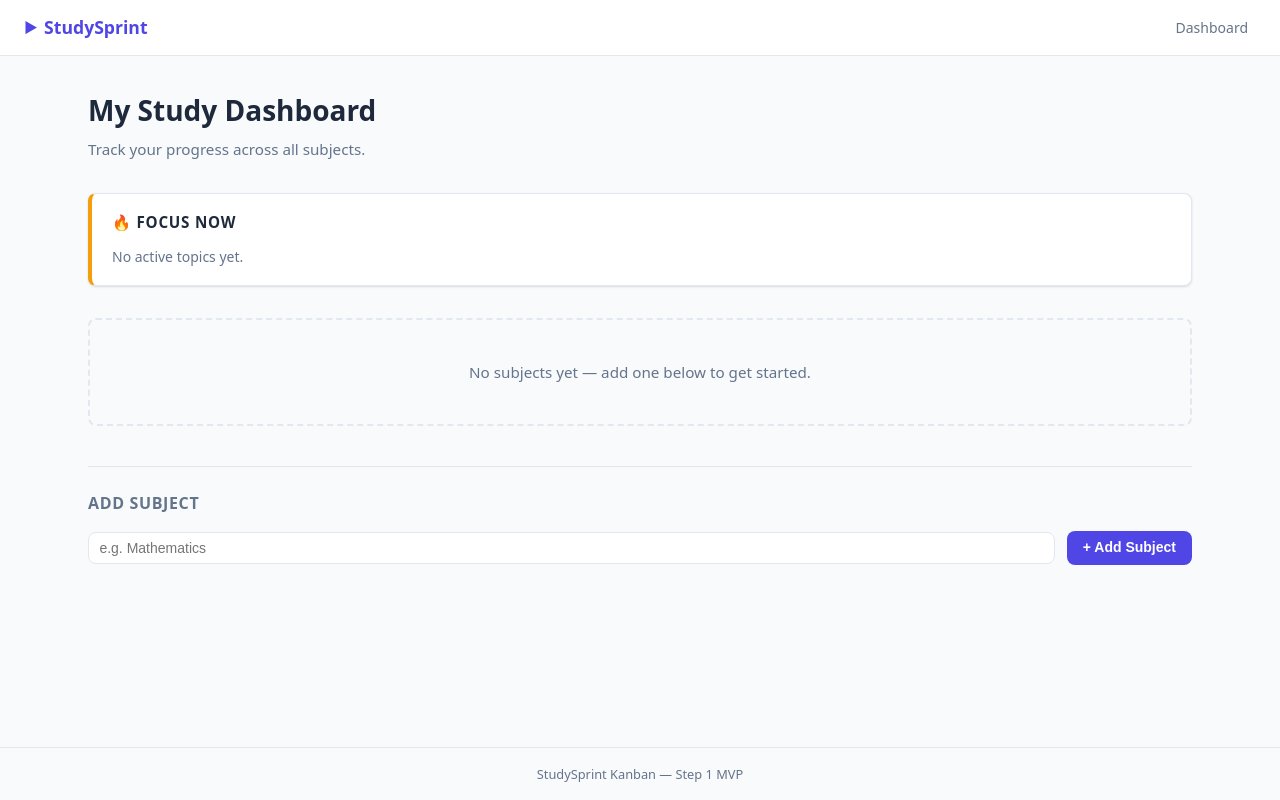
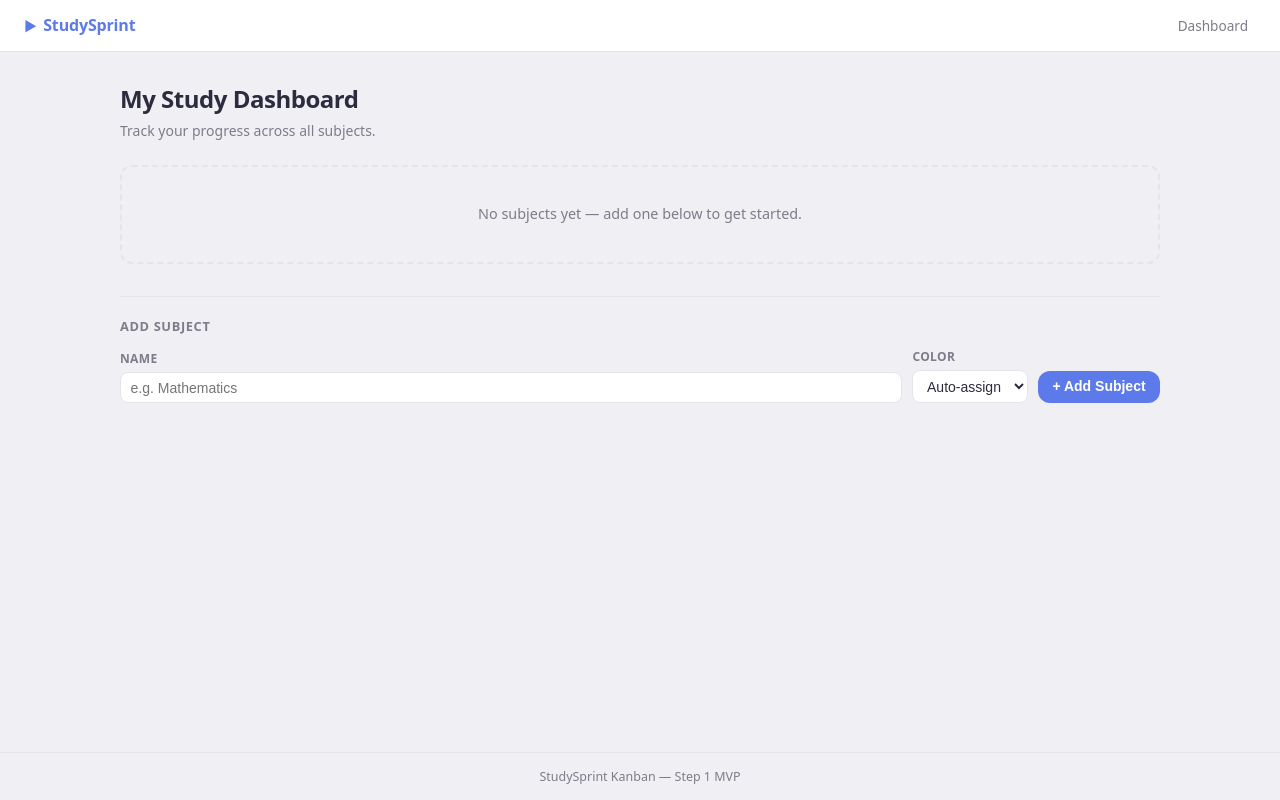
Before and after one commit to zayzyyazy/Studysprint-kanban, a Flask app: page / in a window 1280 px wide. Run offline with Flask 3, Linux system fonts and the light colour scheme; data that the repository does not hold is empty.

Commit message:
feat: pastel redesign + Subject color field, remove Focus section
- app.py: add SUBJECT_COLORS palette, Subject.color column
  (server_default for existing rows), random auto-assign when form
  omits color, remove focus_topics from dashboard route
- dashboard.html: per-subject colored left border and progress fill,
  color select in Add Subject form, focus section removed
- styles.css: calm #f0f0f4 background, 2-column subject grid, borderless
  cards with 4px left accent and 0.75rem radius, soft shadows, tighter
  spacing throughout, pastel kanban column headers, focus styles removed

https://claude.ai/code/session_01RntwEUWJXvFdCgphXc5HC7

```diff
--- a/app.py
+++ b/app.py
@@ -1,5 +1,6 @@
 from flask import Flask, render_template, redirect, url_for, request
 from flask_sqlalchemy import SQLAlchemy
+import random
 
 app = Flask(__name__)
 
@@ -13,12 +14,26 @@ app.config["SQLALCHEMY_TRACK_MODIFICATIONS"] = False
 db = SQLAlchemy(app)
 
 # ---------------------------------------------------------------------------
+# Palette
+# ---------------------------------------------------------------------------
+
+SUBJECT_COLORS = [
+    "#5C7AEA",
+    "#6A9C89",
+    "#8E7DBE",
+    "#C97B63",
+    "#5F6F94",
+    "#C8B6A6",
+]
+
+# ---------------------------------------------------------------------------
 # Models
 # ---------------------------------------------------------------------------
 
 class Subject(db.Model):
-    id   = db.Column(db.Integer, primary_key=True)
-    name = db.Column(db.String(120), nullable=False)
+    id    = db.Column(db.Integer, primary_key=True)
+    name  = db.Column(db.String(120), nullable=False)
+    color = db.Column(db.String(7),   nullable=False, server_default="#5C7AEA")
 
     topics = db.relationship("Topic", backref="subject", lazy=True)
 
@@ -49,25 +64,22 @@ STATUS_COLUMN = {
     "Done":        "done",
 }
 
-VALID_STATUSES = list(STATUS_COLUMN.keys())  # ["Not Started", "In Progress", "Done"]
+VALID_STATUSES = list(STATUS_COLUMN.keys())
 
 
 def priority_score(topic) -> float:
-    """Higher score → shown first within a column."""
     remaining       = 1 - topic.completion / 100
     difficulty_norm = topic.difficulty / 10
     return remaining * (0.6 + 0.4 * difficulty_norm)
 
 
 def subject_completion(subject) -> int:
-    """Average completion of all topics, rounded to nearest int."""
     if not subject.topics:
         return 0
     return round(sum(t.completion for t in subject.topics) / len(subject.topics))
 
 
 def parse_topic_form(form) -> tuple:
-    """Extract, validate, and clamp topic fields from a POST form."""
     title = form.get("title", "").strip()
 
     try:
@@ -84,7 +96,7 @@ def parse_topic_form(form) -> tuple:
     if status not in VALID_STATUSES:
         status = "Not Started"
 
-    if status == "Done":        # Done always means 100 %
+    if status == "Done":
         completion = 100
 
     return title, difficulty, completion, status
@@ -101,32 +113,24 @@ def dashboard():
         {
             "id":                 s.id,
             "name":               s.name,
+            "color":              s.color,
             "overall_completion": subject_completion(s),
             "topic_count":        len(s.topics),
         }
         for s in subjects
     ]
-
-    incomplete = Topic.query.filter(Topic.completion < 100).all()
-    incomplete.sort(key=priority_score, reverse=True)
-    focus_topics = [
-        {
-            "title":       t.title,
-            "subject_name": t.subject.name,
-            "completion":  t.completion,
-        }
-        for t in incomplete[:5]
-    ]
-
     return render_template("dashboard.html", subjects=subject_data,
-                           focus_topics=focus_topics)
+                           subject_colors=SUBJECT_COLORS)
 
 
 @app.route("/subjects", methods=["POST"])
 def add_subject():
     name = request.form.get("name", "").strip()
     if name:
-        db.session.add(Subject(name=name))
+        color = request.form.get("color", "").strip()
+        if color not in SUBJECT_COLORS:
+            color = random.choice(SUBJECT_COLORS)
+        db.session.add(Subject(name=name, color=color))
         db.session.commit()
     return redirect(url_for("dashboard"))
 
@@ -166,7 +170,7 @@ def subject(subject_id: int):
 
 @app.route("/subjects/<int:subject_id>/topics", methods=["POST"])
 def add_topic(subject_id: int):
-    db.get_or_404(Subject, subject_id)  # 404 if subject doesn't exist
+    db.get_or_404(Subject, subject_id)
     title, difficulty, completion, status = parse_topic_form(request.form)
     if title:
         db.session.add(Topic(
--- a/static/styles.css
+++ b/static/styles.css
@@ -1,25 +1,25 @@
 /* =========================================================
-   StudySprint Kanban – Step 1 MVP  |  styles.css
+   StudySprint Kanban  |  styles.css
    ========================================================= */
 
 /* ----- Reset & base ------------------------------------ */
 *, *::before, *::after { box-sizing: border-box; margin: 0; padding: 0; }
 
 :root {
-  --bg:          #f8fafc;
+  --bg:          #f0f0f4;
   --surface:     #ffffff;
-  --border:      #e2e8f0;
-  --text:        #1e293b;
-  --text-muted:  #64748b;
-  --accent:      #4f46e5;
+  --border:      #e4e4ea;
+  --text:        #2c2c3e;
+  --text-muted:  #7c7c8a;
+  --accent:      #5C7AEA;
 
-  --col-not-started: #94a3b8;
-  --col-in-progress: #f59e0b;
-  --col-done:        #22c55e;
+  --col-not-started: #a0a8bb;
+  --col-in-progress: #c4935a;
+  --col-done:        #6a9c89;
 
-  --radius:  0.5rem;
-  --shadow:  0 1px 3px rgba(0,0,0,.08), 0 1px 2px rgba(0,0,0,.06);
-  --shadow-md: 0 4px 6px -1px rgba(0,0,0,.1), 0 2px 4px -1px rgba(0,0,0,.06);
+  --radius:    0.75rem;
+  --shadow:    0 1px 4px rgba(0,0,0,.06), 0 1px 2px rgba(0,0,0,.04);
+  --shadow-md: 0 4px 12px rgba(0,0,0,.09);
 }
 
 html { font-size: 16px; }
@@ -28,7 +28,7 @@ body {
   font-family: system-ui, -apple-system, "Segoe UI", Roboto, sans-serif;
   background: var(--bg);
   color: var(--text);
-  line-height: 1.6;
+  line-height: 1.55;
   min-height: 100vh;
   display: flex;
   flex-direction: column;
@@ -42,7 +42,7 @@ a { color: inherit; text-decoration: none; }
   background: var(--surface);
   border-bottom: 1px solid var(--border);
   padding: 0 1.5rem;
-  height: 3.5rem;
+  height: 3.25rem;
   display: flex;
   align-items: center;
   justify-content: space-between;
@@ -53,19 +53,20 @@ a { color: inherit; text-decoration: none; }
 
 .site-logo {
   font-weight: 700;
-  font-size: 1.1rem;
+  font-size: 1rem;
   color: var(--accent);
   display: flex;
   align-items: center;
   gap: 0.4rem;
+  letter-spacing: -0.01em;
 }
 
-.logo-icon { font-size: 0.9rem; }
+.logo-icon { font-size: 0.85rem; }
 
 .site-nav a {
-  font-size: 0.875rem;
+  font-size: 0.85rem;
   color: var(--text-muted);
-  padding: 0.25rem 0.5rem;
+  padding: 0.2rem 0.5rem;
   border-radius: var(--radius);
   transition: background 0.15s;
 }
@@ -76,16 +77,16 @@ a { color: inherit; text-decoration: none; }
 /* ----- Main -------------------------------------------- */
 .site-main {
   flex: 1;
-  padding: 2rem 1.5rem;
-  max-width: 72rem;
+  padding: 1.75rem 1.5rem;
+  max-width: 68rem;
   width: 100%;
   margin: 0 auto;
 }
 
 .site-footer {
   text-align: center;
-  padding: 1rem;
-  font-size: 0.8rem;
+  padding: 0.875rem;
+  font-size: 0.78rem;
   color: var(--text-muted);
   border-top: 1px solid var(--border);
 }
@@ -93,24 +94,25 @@ a { color: inherit; text-decoration: none; }
 
 /* ----- Page header ------------------------------------- */
 .page-header {
-  margin-bottom: 2rem;
+  margin-bottom: 1.5rem;
 }
 
 .page-header h1 {
-  font-size: 1.75rem;
+  font-size: 1.5rem;
   font-weight: 700;
-  margin-bottom: 0.25rem;
+  margin-bottom: 0.15rem;
+  letter-spacing: -0.02em;
 }
 
 .subtitle {
   color: var(--text-muted);
-  font-size: 0.95rem;
+  font-size: 0.875rem;
 }
 
 .back-link {
   display: inline-block;
   color: var(--text-muted);
-  font-size: 0.875rem;
+  font-size: 0.85rem;
   margin-bottom: 0.5rem;
   transition: color 0.15s;
 }
@@ -334,13 +342,13 @@ a { color: inherit; text-decoration: none; }
 
 
 /* =========================================================
-   Forms, buttons, panels  (Step 2 – DB + CRUD forms)
+   Forms, buttons, panels
    ========================================================= */
 
 /* ----- Buttons ----------------------------------------- */
 .btn {
   display: inline-block;
-  padding: 0.45rem 1rem;
+  padding: 0.4rem 0.9rem;
   border: none;
   border-radius: var(--radius);
   font-size: 0.875rem;
@@ -351,35 +359,35 @@ a { color: inherit; text-decoration: none; }
   white-space: nowrap;
 }
 
-.btn:hover  { opacity: 0.88; }
-.btn:active { opacity: 0.75; }
+.btn:hover  { opacity: 0.87; }
+.btn:active { opacity: 0.73; }
 
 .btn--primary   { background: var(--accent); color: #fff; }
-.btn--secondary { background: #e2e8f0;       color: var(--text); }
-.btn--danger    { background: #ef4444;        color: #fff; }
+.btn--secondary { background: #e8e8ed;       color: var(--text); }
+.btn--danger    { background: #d95f5f;        color: #fff; }
 
 .btn--sm {
-  padding: 0.3rem 0.7rem;
-  font-size: 0.8rem;
+  padding: 0.28rem 0.65rem;
+  font-size: 0.78rem;
 }
 
 
 /* ----- Form inputs ------------------------------------- */
 .form-label {
   display: block;
-  font-size: 0.78rem;
+  font-size: 0.75rem;
   font-weight: 600;
   color: var(--text-muted);
-  margin-bottom: 0.25rem;
+  margin-bottom: 0.2rem;
   text-transform: uppercase;
   letter-spacing: 0.03em;
 }
 
 .form-input {
   width: 100%;
-  padding: 0.45rem 0.65rem;
+  padding: 0.4rem 0.6rem;
   border: 1px solid var(--border);
-  border-radius: var(--radius);
+  border-radius: calc(var(--radius) - 0.25rem);
   font-size: 0.875rem;
   color: var(--text);
   background: var(--surface);
@@ -417,28 +425,26 @@ a { color: inherit; text-decoration: none; }
 
 /* ----- Add panel (Add Subject / Add Topic) ------------- */
 .add-panel {
-  margin-top: 2.5rem;
-  padding-top: 1.5rem;
+  margin-top: 2rem;
+  padding-top: 1.25rem;
   border-top: 1px solid var(--border);
 }
 
 .add-panel__title {
-  font-size: 1rem;
+  font-size: 0.8rem;
   font-weight: 600;
   color: var(--text-muted);
-  margin-bottom: 0.875rem;
+  margin-bottom: 0.75rem;
   text-transform: uppercase;
-  letter-spacing: 0.04em;
+  letter-spacing: 0.05em;
 }
 
 .add-form {
   display: flex;
-  gap: 0.75rem;
-  align-items: center;
+  gap: 0.65rem;
+  align-items: flex-end;
   flex-wrap: wrap;
 }
-
-.add-form .form-input { flex: 1; min-width: 14rem; }
 
 .add-form--topic { display: block; }
 
@@ -479,54 +485,9 @@ a { color: inherit; text-decoration: none; }
 .empty-state {
   text-align: center;
   color: var(--text-muted);
-  font-size: 0.95rem;
-  padding: 2.5rem 1rem;
+  font-size: 0.9rem;
+  padding: 2.25rem 1rem;
   border: 2px dashed var(--border);
   border-radius: var(--radius);
-  margin-bottom: 1.5rem;
+  margin-bottom: 1.25rem;
 }
-
-
-/* ----- Focus Now section ------------------------------- */
-.focus-section {
-  background: var(--surface);
-  border: 1px solid var(--border);
-  border-left: 4px solid #f59e0b;
-  border-radius: var(--radius);
-  padding: 1rem 1.25rem;
-  margin-bottom: 2rem;
-  box-shadow: var(--shadow);
-}
-
-.focus-section__title {
-  font-size: 0.95rem;
-  font-weight: 700;
-  text-transform: uppercase;
-  letter-spacing: 0.05em;
-  color: var(--text);
-  margin-bottom: 0.75rem;
-}
-
-.focus-list {
-  list-style: none;
-  display: flex;
-  flex-direction: column;
-  gap: 0.4rem;
-}
-
-.focus-item {
-  display: flex;
-  align-items: center;
-  gap: 0.45rem;
-  font-size: 0.875rem;
-}
-
-.focus-item__title   { font-weight: 600; color: var(--text); }
-.focus-item__sep     { color: var(--border); }
-.focus-item__subject { color: var(--text-muted); font-size: 0.8rem; }
-.focus-item__pct     { font-weight: 600; color: #f59e0b; margin-left: auto; }
-
-.focus-empty {
-  font-size: 0.875rem;
-  color: var(--text-muted);
-}
--- a/templates/dashboard.html
+++ b/templates/dashboard.html
@@ -8,38 +8,22 @@
   <p class="subtitle">Track your progress across all subjects.</p>
 </section>
 
-<section class="focus-section">
-  <h2 class="focus-section__title">🔥 Focus Now</h2>
-  {% if focus_topics %}
-  <ul class="focus-list">
-    {% for t in focus_topics %}
-    <li class="focus-item">
-      <span class="focus-item__title">{{ t.title }}</span>
-      <span class="focus-item__sep">—</span>
-      <span class="focus-item__subject">{{ t.subject_name[:10] }}{% if t.subject_name|length > 10 %}…{% endif %}</span>
-      <span class="focus-item__sep">—</span>
-      <span class="focus-item__pct">{{ t.completion }}%</span>
-    </li>
-    {% endfor %}
-  </ul>
-  {% else %}
-  <p class="focus-empty">No active topics yet.</p>
-  {% endif %}
-</section>
-
 {% if subjects %}
 <div class="subject-grid">
   {% for subj in subjects %}
-  <a href="{{ url_for('subject', subject_id=subj.id) }}" class="subject-card">
+  <a href="{{ url_for('subject', subject_id=subj.id) }}"
+     class="subject-card"
+     style="border-left-color: {{ subj.color }}">
     <div class="subject-card__header">
       <h2 class="subject-card__name">{{ subj.name }}</h2>
       <span class="subject-card__count">{{ subj.topic_count }} topic{% if subj.topic_count != 1 %}s{% endif %}</span>
     </div>
 
-    <div class="subject-card__pct">{{ subj.overall_completion }}%</div>
+    <div class="subject-card__pct" style="color: {{ subj.color }}">{{ subj.overall_completion }}%</div>
 
     <div class="progress-track">
-      <div class="progress-fill" style="width: {{ subj.overall_completion }}%"></div>
+      <div class="progress-fill"
+           style="width: {{ subj.overall_completion }}%; background: {{ subj.color }}"></div>
     </div>
 
     <span class="subject-card__cta">View Board &rarr;</span>
@@ -53,15 +37,34 @@
 <section class="add-panel">
   <h2 class="add-panel__title">Add Subject</h2>
   <form method="POST" action="{{ url_for('add_subject') }}" class="add-form">
+    <div class="form-group form-group--grow">
+      <label class="form-label" for="subject-name">Name</label>
       <input
         type="text"
+        id="subject-name"
         name="name"
         placeholder="e.g. Mathematics"
         required
         class="form-input"
         autocomplete="off"
       />
+    </div>
+    <div class="form-group">
+      <label class="form-label" for="subject-color">Color</label>
+      <select id="subject-color" name="color" class="form-input color-select">
+        <option value="">Auto-assign</option>
+        <option value="#5C7AEA">Periwinkle</option>
+        <option value="#6A9C89">Sage</option>
+        <option value="#8E7DBE">Lavender</option>
+        <option value="#C97B63">Terracotta</option>
+        <option value="#5F6F94">Slate</option>
+        <option value="#C8B6A6">Warm Grey</option>
+      </select>
+    </div>
+    <div class="form-group form-group--btn">
+      <label class="form-label">&nbsp;</label>
       <button type="submit" class="btn btn--primary">+ Add Subject</button>
+    </div>
   </form>
 </section>
 {% endblock %}
```
Also changed, not shown: other parts of static/styles.css (+59 -53 lines). Lines whose indentation alone changed are shown as unchanged.
